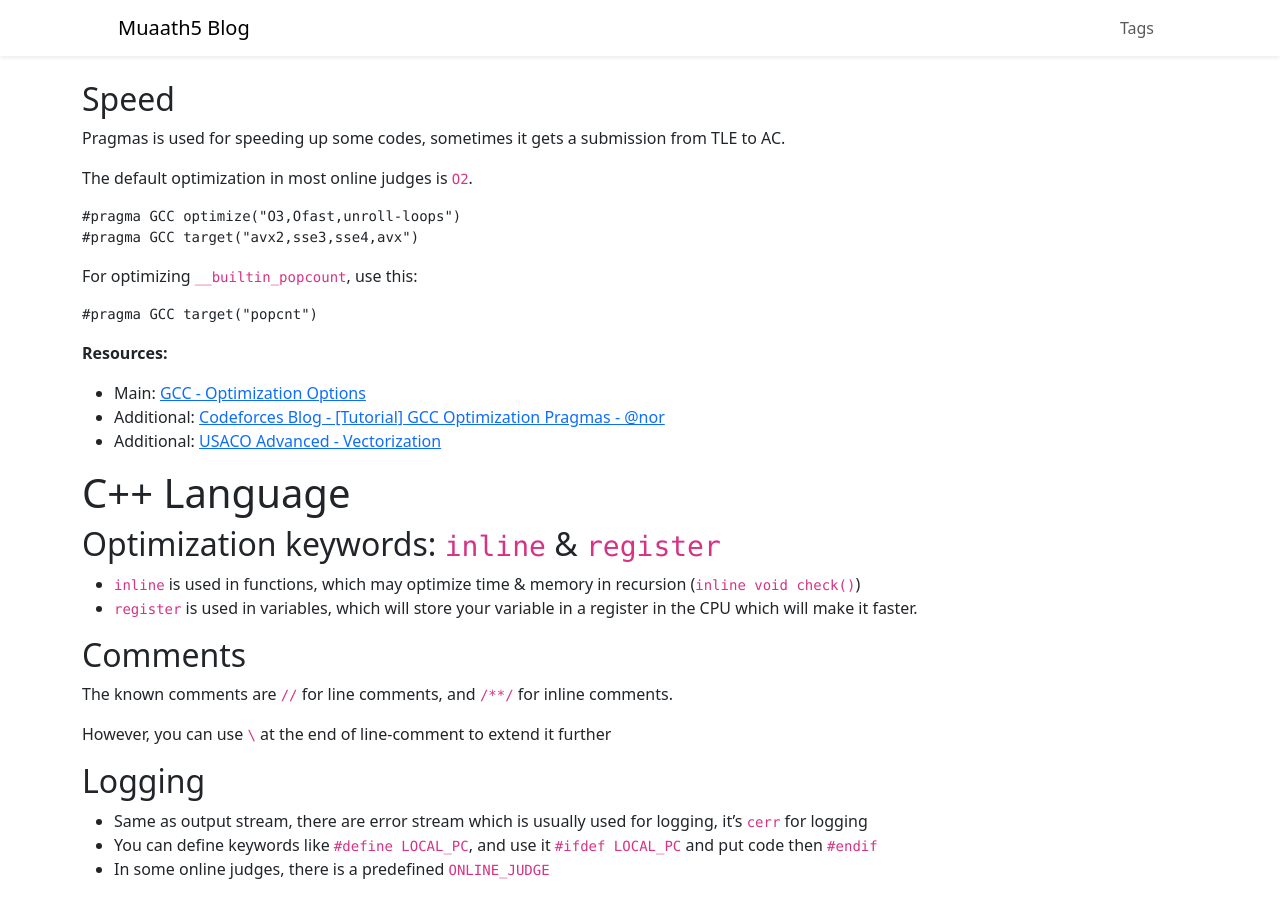
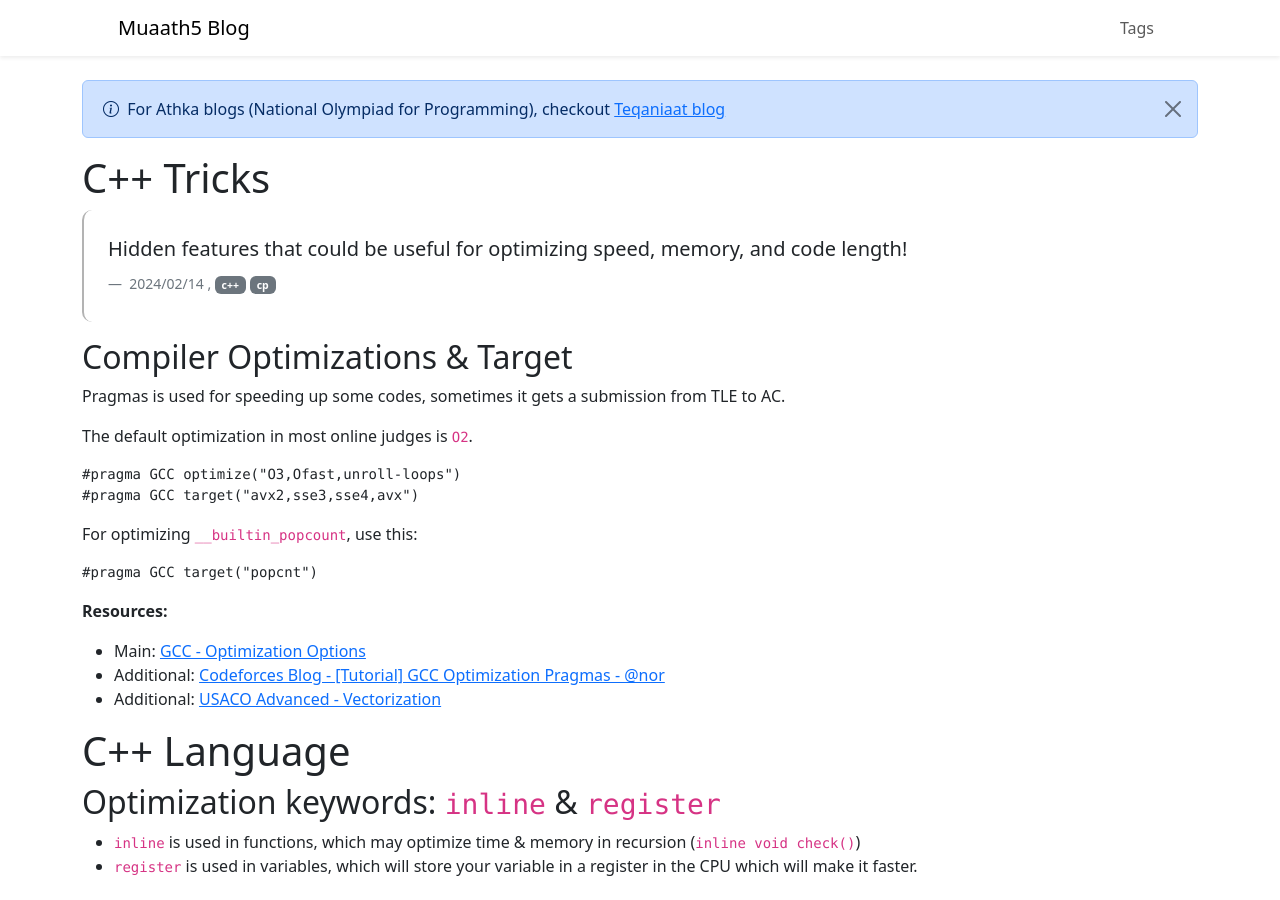
Before and after one commit to Muaath5/website, a Jekyll site: the page built from _posts/2024-02-14-cpp_tricks.md, in a window 1280 px wide and 900 px high. Built offline with Jekyll 4.4.1, drawn with Linux system fonts in a browser that asks for light colours; our own code applies the rules of GitHub Pages for plain Markdown files.

Commit message:
Improving description

```diff
--- a/_posts/2024-02-14-cpp_tricks.md
+++ b/_posts/2024-02-14-cpp_tricks.md
@@ -1,13 +1,12 @@
 ---
-# Template for writing blogs
 title: "C++ Tricks"
-description: "Hidden features that could be useful"
+description: "Hidden features that could be useful for optimizing speed, memory, and code length!"
 tags: ["c++", "cp"]
 lang: en
-layout: blog
 usemathjax: false
 ---
-## Speed
+
+## Compiler Optimizations & Target
 Pragmas is used for speeding up some codes, sometimes it gets a submission from TLE to AC.
 
 The default optimization in most online judges is `O2`.
```
